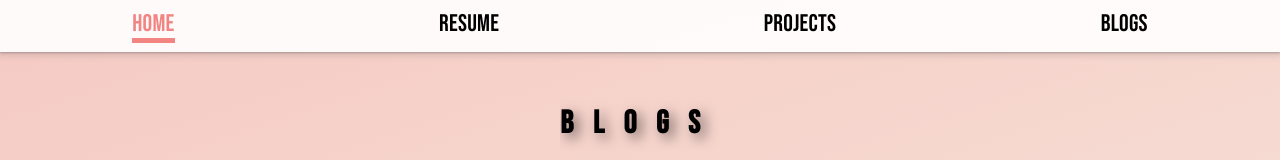
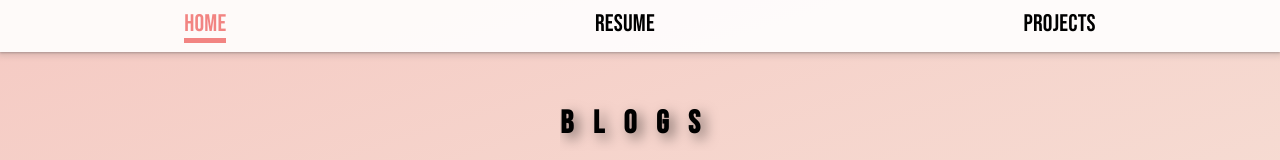
Before and after one commit to 1stofhername/portfolio-webstie, a React (Create React App) app: page /blogs in a window 1280 px wide. Shown: the top 160 px of the page. Built offline with nearby package versions, Linux system fonts and the light colour scheme.

Commit message:
Removes link, and tools, unused variable declarations.

```diff
--- a/src/components/BlogCard.js
+++ b/src/components/BlogCard.js
@@ -11,7 +11,7 @@ export default function BlogCard ({ blog }) {
         };
     };
 
-    const { title, links, img, tools } = blog;
+    const { title, img } = blog;
 
     return (
 
--- a/src/components/Navbar.js
+++ b/src/components/Navbar.js
@@ -23,18 +23,6 @@ export default function Navbar () {
         setActiveLink(()=>e.target.id);
     }
 
-    // function activateLink (e) {
-    //     const navLinks = document.getElementsByClassName('nav-icon');
-    //     setActiveLink(()=>e.target.id);
-    //     for (let element of navLinks){
-    //         if (element.id === activeLink){
-    //             element.setAttribute('selected', true);
-    //         } else {
-    //             element.removeAttribute('selected');
-    //         }
-    //     }
-    // }
-
     return (
 
         <div id="internal-links">
@@ -53,9 +41,9 @@ export default function Navbar () {
                 <p id="projects-page-link" className="nav-icon">Projects</p>
             </Link>
 
-            <Link to="/blogs" className="nav-link" id="blogs-page-link" onClick={activateLink}>
+            {/* <Link to="/blogs" className="nav-link" id="blogs-page-link" onClick={activateLink}>
                 <p id="blogs-page-link" className="nav-icon">Blogs</p>
-            </Link>
+            </Link> */}
         </div>
     )
 }
```
Also changed, not shown: src/css/index.css (+0 -11 lines).
